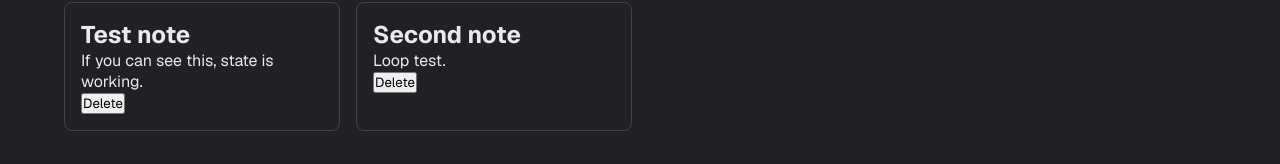
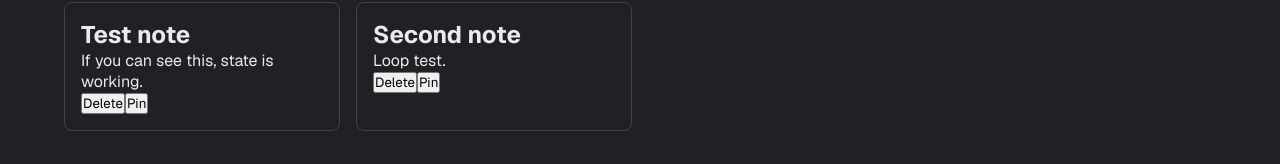
Before and after one commit to nezokuhle1-arch/keepmythings-react, a React (Vite) app: page / in a window 1280 px wide. Shown: the part 166-330 px from the top of the page. Built offline with nearby package versions, Linux system fonts and the light colour scheme; a web font is replaced by a local one.

Commit message:
Add pin-to-top manual feature

```diff
--- a/src/App.jsx
+++ b/src/App.jsx
@@ -38,15 +38,23 @@ function App() {
     setNotes (notes.filter((note) => note.id !== id));
   }
 
+  function handleTogglePin(id) {
+    setNotes(
+      notes.map((note) =>
+        note.id === id ? { ...note, pinned: !note.pinned } : note
+      )
+    );
+  }
 
+  const sortedNotes = [...notes].sort((a, b) => b.pinned - a.pinned);
 
   return (
     <div>
       <Navbar />
       <CreateNoteForm onAddNote={handleAddNote} />
       <div className="notes-grid">
-      {notes.map((note) => (
-        <NoteCard key={note.id} note={note} onDeleteNote={handleDeleteNote} /> // The NoteCard component is imported from NoteCard.jsx and is used to display the note.
+      {sortedNotes.map((note) => (
+        <NoteCard key={note.id} note={note} onDeleteNote={handleDeleteNote} onTogglePin={handleTogglePin}/> // The NoteCard component is imported from NoteCard.jsx and is used to display the note.
       ))}
       </div>
     </div>
--- a/src/components/NoteCard.jsx
+++ b/src/components/NoteCard.jsx
@@ -1,9 +1,10 @@
-function NoteCard({ note, onDeleteNote }) {
+function NoteCard({ note, onDeleteNote, onTogglePin }) {
     return (
         <div>
             <h2>{note.title}</h2>
             <p>{note.content}</p>
             <button onClick={() => onDeleteNote(note.id)}>Delete</button>
+            <button onClick={() => onTogglePin(note.id)}>{note.pinned ? 'Unpin' : 'Pin'}</button>
         </div>
     );
 }
```
